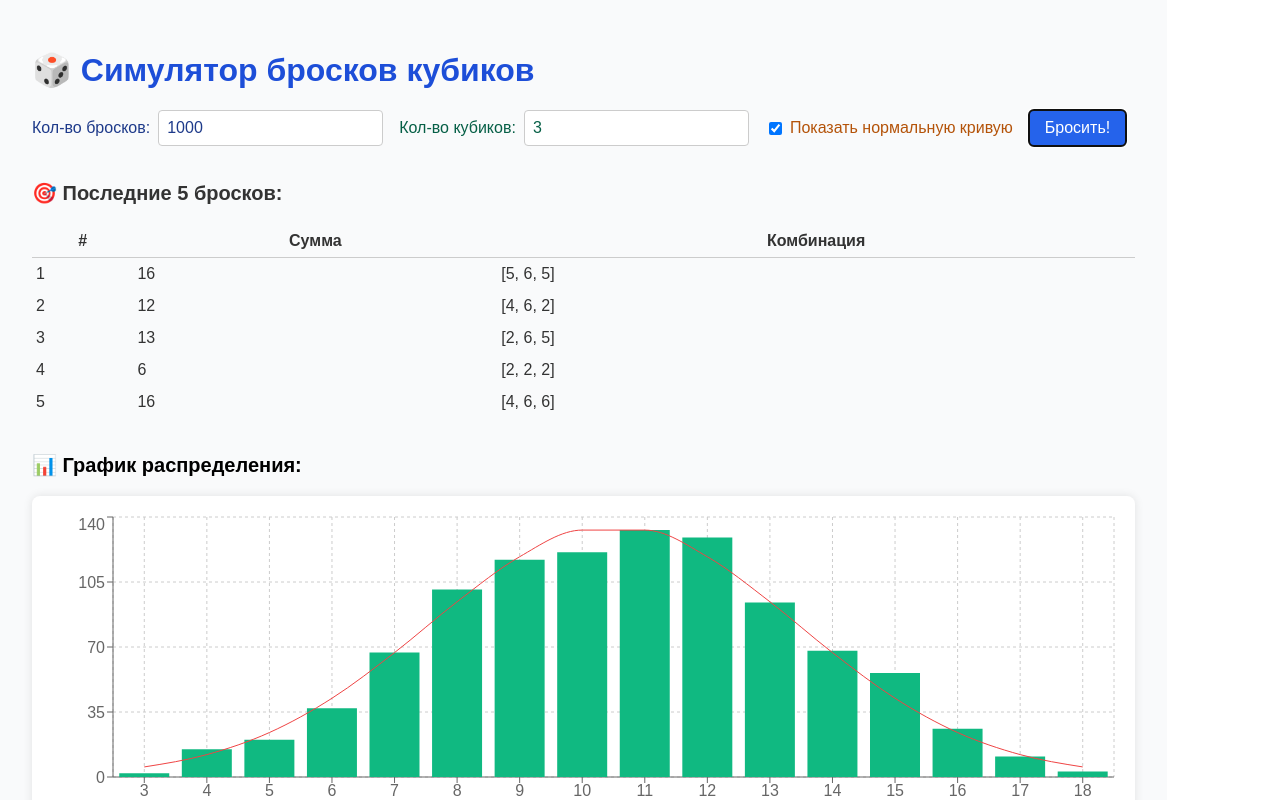
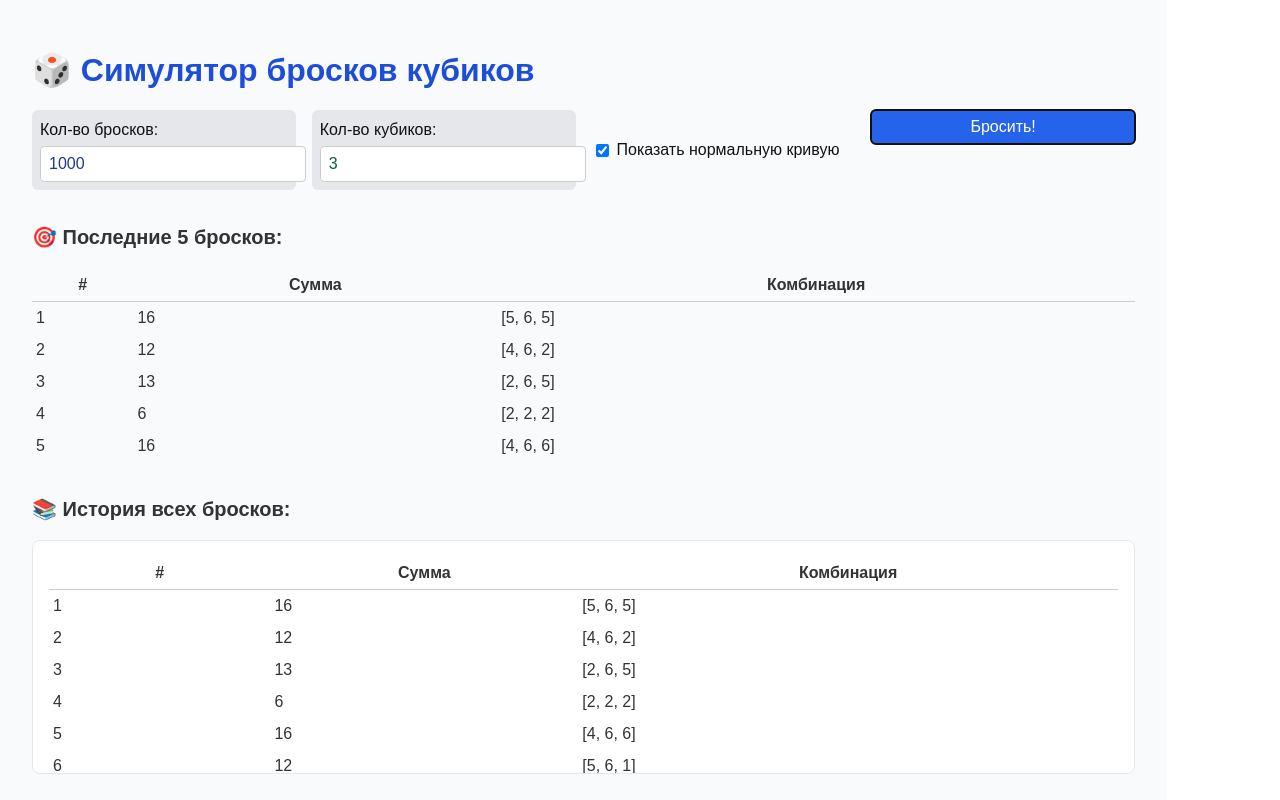
Before and after one commit to glavys/dice-distribution, a React (Vite) app: page / in a window 1280 px wide. Both pictures are taken after a click on the button "Бросить!". Shown: the top 800 px of the page. Built offline with nearby package versions, Linux system fonts and the light colour scheme.

Commit message:
стилизация формы, история бросков, UI улучшения

```diff
--- a/src/App.tsx
+++ b/src/App.tsx
@@ -16,6 +16,7 @@ export default function App() {
   const [rolls, setRolls] = useState(1000);
   const [diceCount, setDiceCount] = useState(3);
   const [frequency, setFrequency] = useState<{ sum: number; count: number; value?: number }[]>([]);
+  const [allRolls, setAllRolls] = useState<number[][]>([]);
   const [lastRolls, setLastRolls] = useState<number[][]>([]);
   const [showNormal, setShowNormal] = useState(true);
   const chartRef = useRef(null);
@@ -23,6 +24,7 @@ export default function App() {
   const rollDice = () => {
     const freqMap: Record<number, number> = {};
     const recent: number[][] = [];
+    const fullHistory: number[][] = [];
 
     for (let i = 0; i < rolls; i++) {
       const rollCombo: number[] = [];
@@ -33,6 +35,7 @@ export default function App() {
         rollCombo.push(r);
       }
       if (i < 5) recent.push(rollCombo);
+      fullHistory.push(rollCombo);
       freqMap[rollSum] = (freqMap[rollSum] || 0) + 1;
     }
 
@@ -52,6 +55,7 @@ export default function App() {
     });
 
     setLastRolls(recent);
+    setAllRolls(fullHistory);
     setFrequency(freqWithNormal);
   };
 
@@ -68,34 +72,34 @@ export default function App() {
     <div style={{ padding: "2rem", fontFamily: "Arial, sans-serif", backgroundColor: "#f9fafb", minHeight: "100vh", color: "#333" }}>
       <h1 style={{ fontSize: "32px", fontWeight: "bold", color: "#1d4ed8" }}>🎲 Симулятор бросков кубиков</h1>
 
-      <div style={{ marginTop: "1rem", display: "flex", gap: "1rem", flexWrap: "wrap" }}>
-        <label style={{ color: "#1e3a8a" }}>
+      <div style={{ marginTop: "1rem", display: "grid", gridTemplateColumns: "repeat(auto-fit, minmax(220px, 1fr))", gap: "1rem" }}>
+        <label style={{ color: "#111", fontWeight: 500, backgroundColor: "#e5e7eb", padding: "0.5rem", borderRadius: "6px" }}>
           Кол-во бросков:
           <input
             type="number"
             min={1}
             value={rolls}
             onChange={(e) => setRolls(Number(e.target.value))}
-            style={{ padding: "0.5rem", marginLeft: "0.5rem", fontSize: "16px", borderRadius: "4px", border: "1px solid #ccc", color: "#1e3a8a" }}
+            style={{ width: "100%", marginTop: "0.25rem", padding: "0.5rem", fontSize: "16px", borderRadius: "4px", border: "1px solid #ccc", color: "#1e3a8a" }}
           />
         </label>
-        <label style={{ color: "#065f46" }}>
+        <label style={{ color: "#111", fontWeight: 500, backgroundColor: "#e5e7eb", padding: "0.5rem", borderRadius: "6px" }}>
           Кол-во кубиков:
           <input
             type="number"
             min={1}
             value={diceCount}
             onChange={(e) => setDiceCount(Number(e.target.value))}
-            style={{ padding: "0.5rem", marginLeft: "0.5rem", fontSize: "16px", borderRadius: "4px", border: "1px solid #ccc", color: "#065f46" }}
+            style={{ width: "100%", marginTop: "0.25rem", padding: "0.5rem", fontSize: "16px", borderRadius: "4px", border: "1px solid #ccc", color: "#065f46" }}
           />
         </label>
-        <label style={{ display: "flex", alignItems: "center", color: "#b45309" }}>
+        <label style={{ display: "flex", alignItems: "center", fontWeight: 500, color: "#111" }}>
           <input type="checkbox" checked={showNormal} onChange={() => setShowNormal(!showNormal)} style={{ marginRight: "0.5rem" }} />
           Показать нормальную кривую
         </label>
         <button
           onClick={rollDice}
-          style={{ padding: "0.5rem 1rem", backgroundColor: "#2563eb", color: "white", border: "none", borderRadius: "5px" }}
+          style={{ padding: "0.5rem 1rem", backgroundColor: "#2563eb", color: "white", border: "none", borderRadius: "5px", height: "fit-content" }}
         >
           Бросить!
         </button>
@@ -122,6 +126,32 @@ export default function App() {
               ))}
             </tbody>
           </table>
+        </div>
+      )}
+
+      {allRolls.length > 5 && (
+        <div style={{ marginTop: "2rem" }}>
+          <h2 style={{ fontSize: "20px", fontWeight: "bold" }}>📚 История всех бросков:</h2>
+          <div style={{ maxHeight: "200px", overflowY: "auto", backgroundColor: "#fff", padding: "1rem", border: "1px solid #e5e7eb", borderRadius: "8px" }}>
+            <table style={{ width: "100%", borderCollapse: "collapse" }}>
+              <thead>
+                <tr>
+                  <th style={{ borderBottom: "1px solid #ccc", padding: "4px" }}>#</th>
+                  <th style={{ borderBottom: "1px solid #ccc", padding: "4px" }}>Сумма</th>
+                  <th style={{ borderBottom: "1px solid #ccc", padding: "4px" }}>Комбинация</th>
+                </tr>
+              </thead>
+              <tbody>
+                {allRolls.map((combo, idx) => (
+                  <tr key={idx}>
+                    <td style={{ padding: "4px" }}>{idx + 1}</td>
+                    <td style={{ padding: "4px" }}>{combo.reduce((a, b) => a + b, 0)}</td>
+                    <td style={{ padding: "4px" }}>[{combo.join(", ")}]</td>
+                  </tr>
+                ))}
+              </tbody>
+            </table>
+          </div>
         </div>
       )}
 
```
